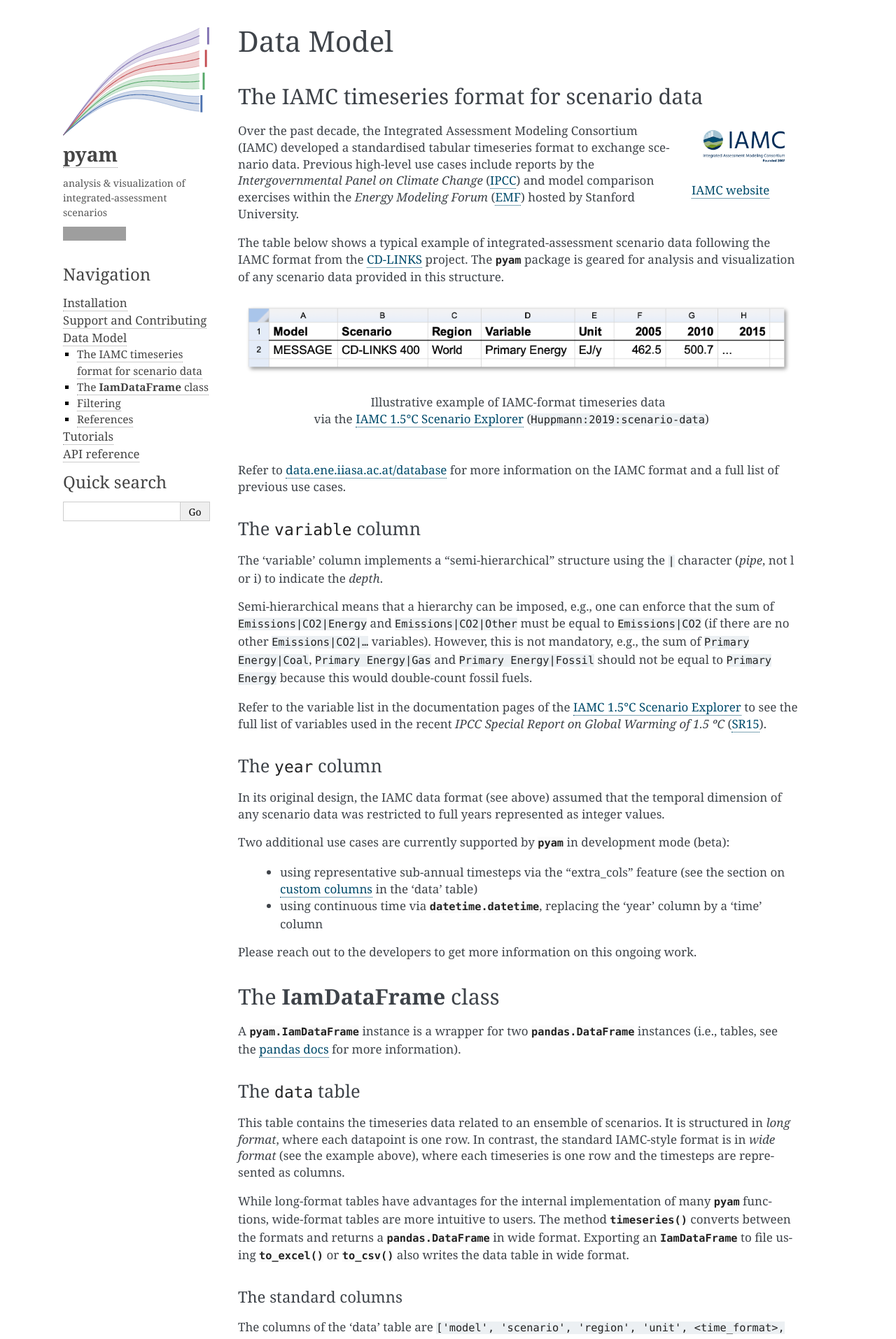
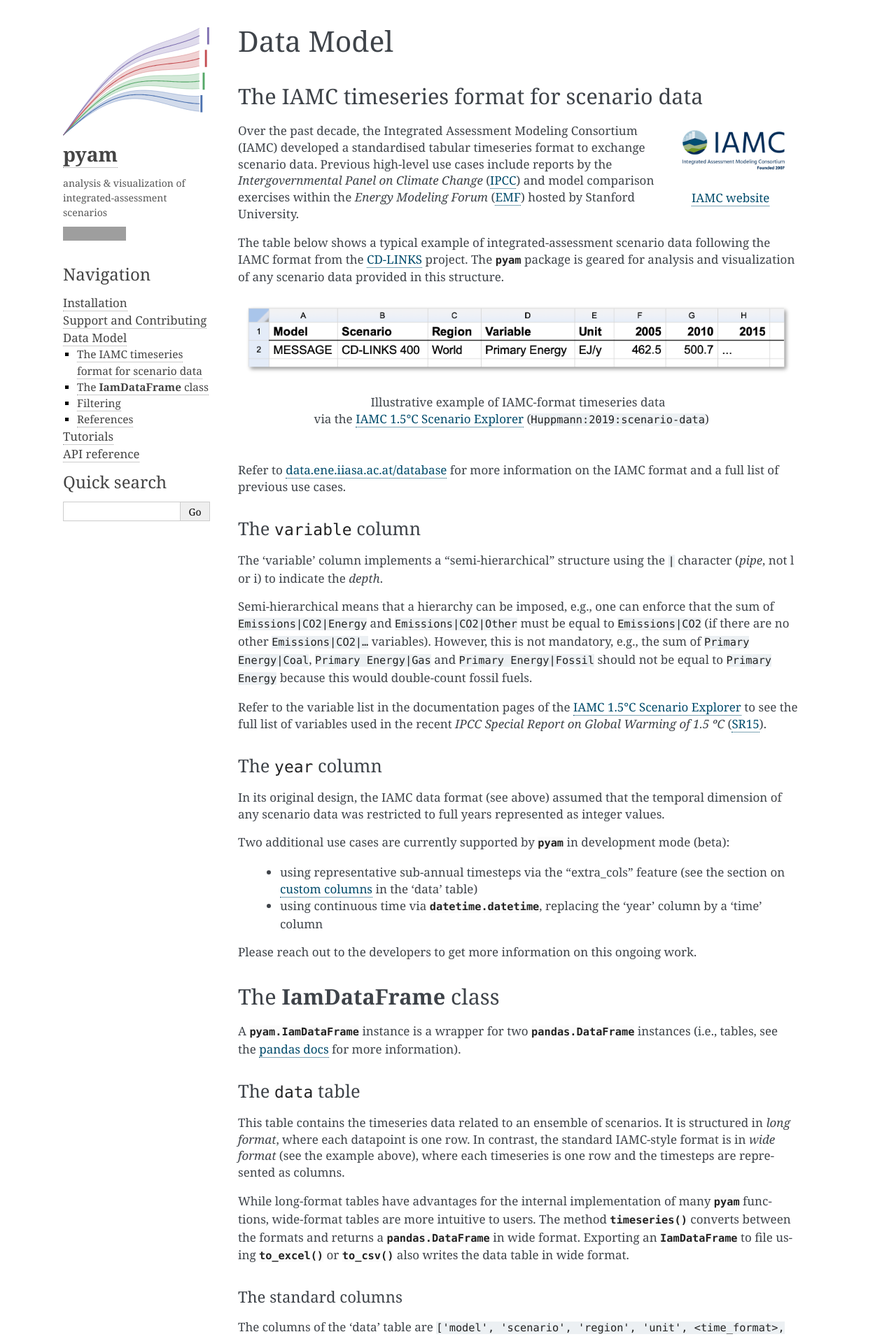
Before and after one commit to IAMconsortium/pyam, a Sphinx documentation site: the page built from doc/source/data.rst, in a window 1280 px wide. Shown: the top 1914 px of the page at 70% size. Built offline with Sphinx 7.4.7, drawn with Linux system fonts in a browser that asks for light colours; pages that are not in the unit, such as notebooks, are missing from menus; cross-references to code outside the pages are shown as plain code; grey boxes are pictures that could not be loaded.

Commit message:
minor formatting fixes

```diff
--- a/doc/source/data.rst
+++ b/doc/source/data.rst
@@ -5,7 +5,7 @@ The IAMC timeseries format for scenario data
 --------------------------------------------
 
 .. figure:: _static/iamc-logo.png
-   :width: 120px
+   :width: 150px
    :align: right
 
    `IAMC website`_
```
Also changed, not shown: doc/source/tutorials/pyam_first_steps.ipynb.
